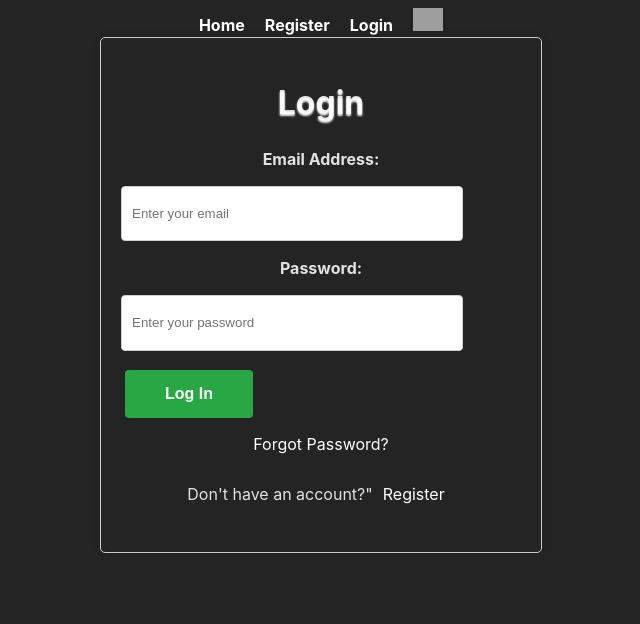
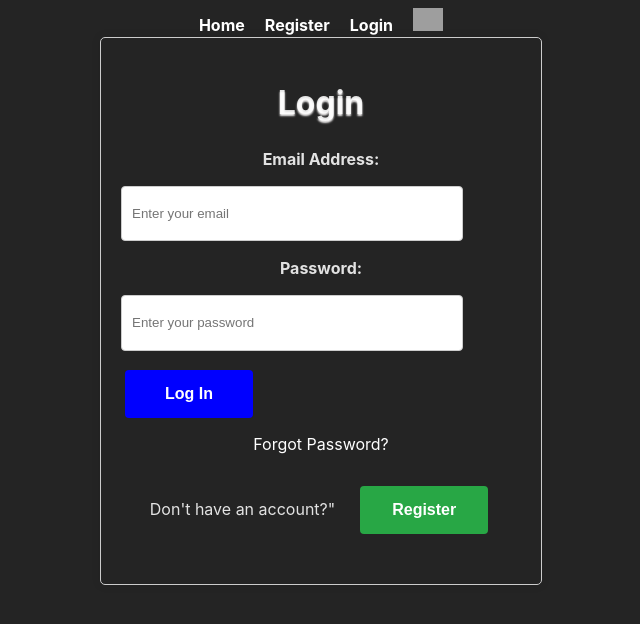
Before and after one commit to zara-rad/Full-Stack-Movie-App, a React (Vite) app in the folder movie-app-frontend/: page /login in a window 1280 px wide. Shown: the top 624 px of the page, without its empty margins (319-959 px from the left). Built offline with nearby package versions, Linux system fonts and the light colour scheme; grey boxes are pictures that could not be loaded.

Commit message:
Login page button color change for log in to blue and added register button and color green

```diff
--- a/movie-app-frontend/src/components/Login.jsx
+++ b/movie-app-frontend/src/components/Login.jsx
@@ -1,4 +1,6 @@
+/* eslint-disable no-unused-vars */
 import React from "react";
+
 export default function Login() {
   // Function to handle form submission
   const handleSubmit = (event) => {
@@ -37,14 +39,21 @@ export default function Login() {
         <p style={styles.link}>
           <a href="/forgot-password">Forgot Password?</a>
         </p>
-                <p style={styles.link}>Don&apos;t have an account?&quot;<a href="/register">Register</a>
+        <p style={styles.link}>
+          Don&apos;t have an account?&quot;<a href="/register"></a>
+          <button style={styles.registerButton}>
+            <a
+              href="/register"
+              style={{ color: "white", textDecoration: "none" }}
+            >
+              Register
+            </a>
+          </button>
         </p>
       </form>
     </div>
   );
 }
-
-
 
 const styles = {
   container: {
@@ -77,7 +86,7 @@ const styles = {
     padding: "10px",
     borderRadius: "4px",
     border: "none",
-        backgroundColor: "#28A745",
+    backgroundColor: "blue",
     color: "#fff",
     fontSize: "16px",
     cursor: "pointer",
@@ -89,4 +98,14 @@ const styles = {
     textAlign: "center",
     marginTop: "10px",
   },
+  registerButton: {
+    backgroundColor: "#28A745", // Green button background
+    color: "white", // White text color
+    border: "none",
+    padding: "10px 15px",
+    borderRadius: "4px",
+    cursor: "pointer",
+    marginLeft: "5px",
+    fontSize: "16px",
+  },
 };
```
Also changed, not shown: 1 other file (tests, documents, lock files or other folders). Lines whose indentation alone changed are shown as unchanged.
